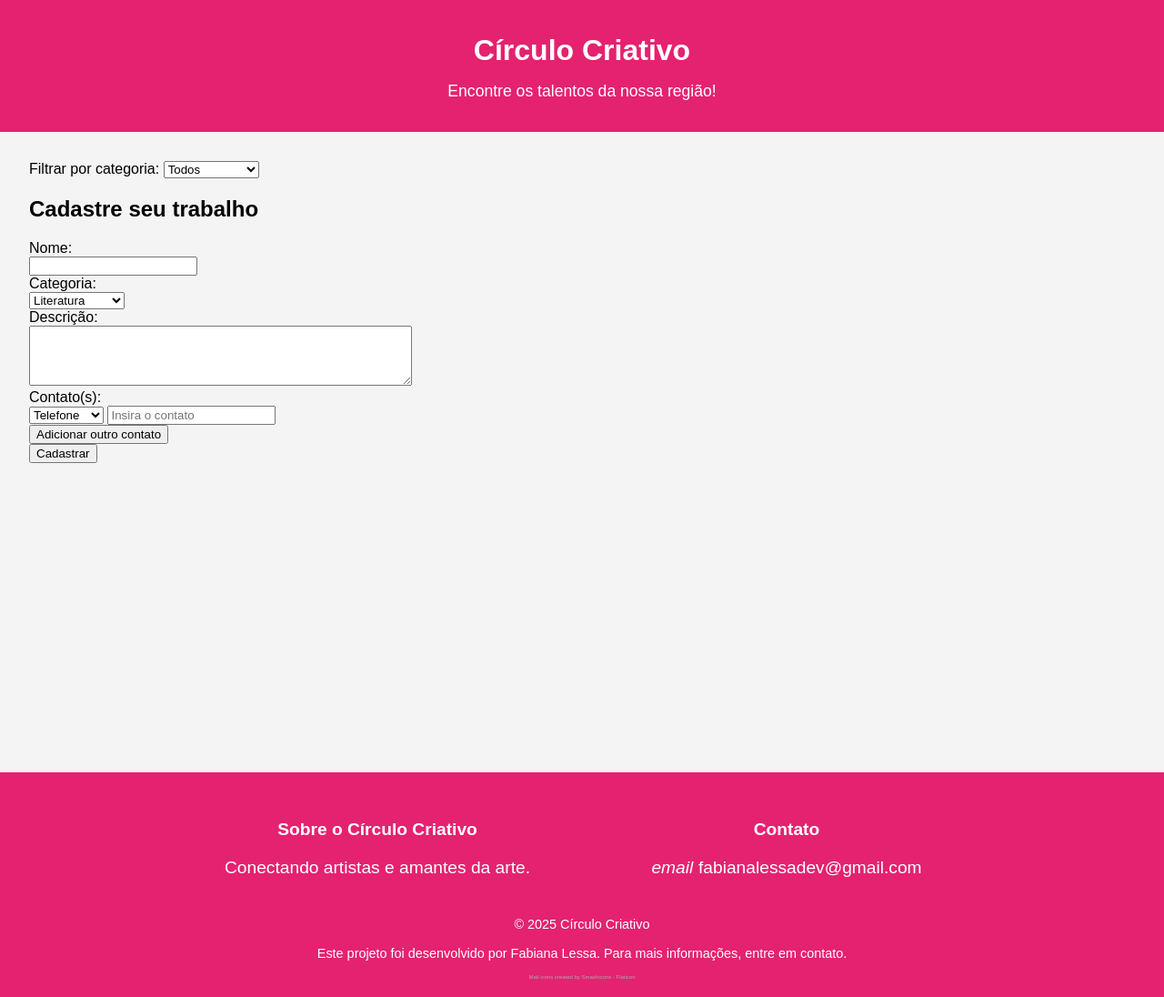
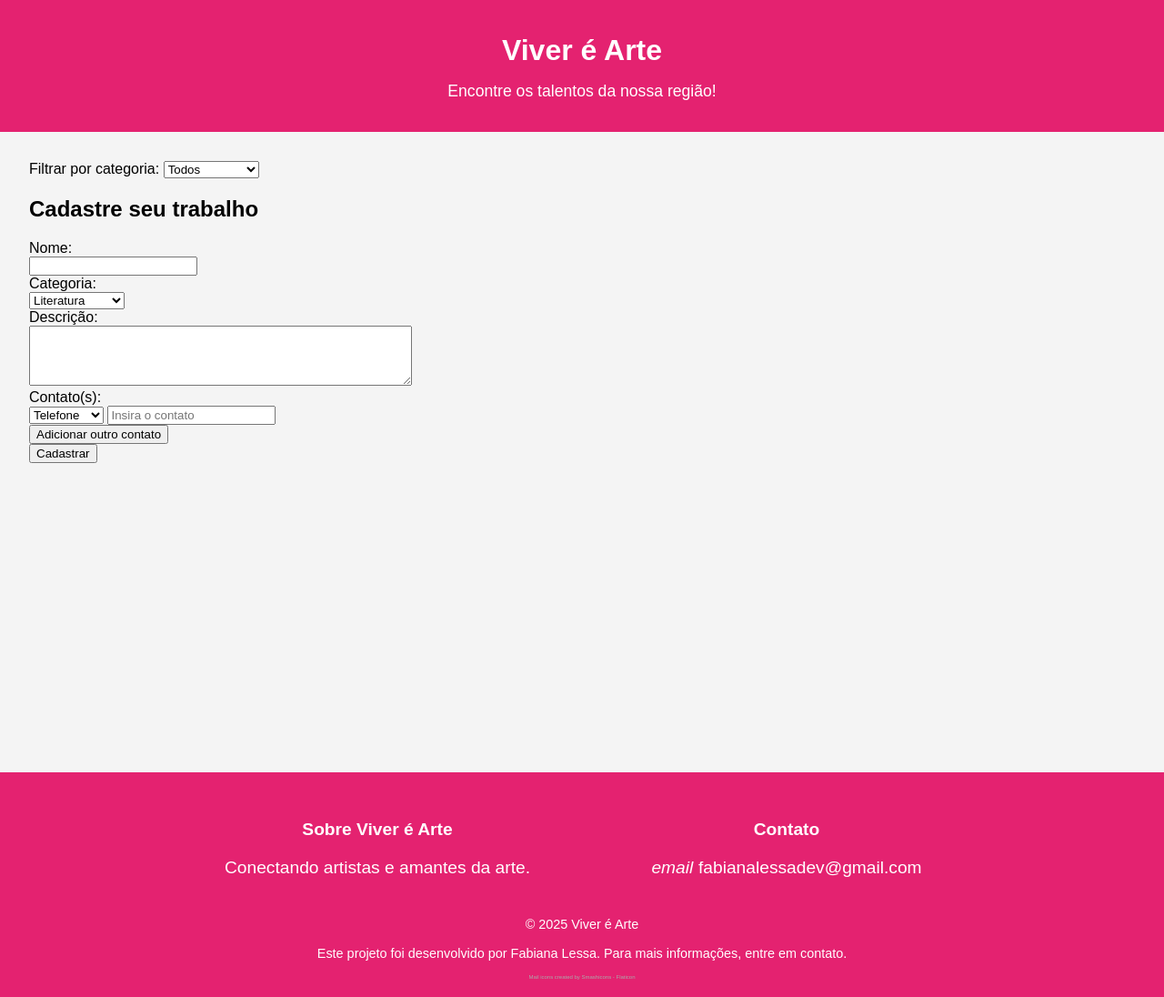
Before and after one commit to fabianalessadev/viver-e-arte, a plain HTML site: page catalogo.html in a window 1280 px wide. Shown: the whole page at 91% size. Drawn offline with Linux system fonts and the light colour scheme; some icons are missing; a web font is replaced by a local one.

Commit message:
Descreva as alterações

```diff
--- a/catalogo.html
+++ b/catalogo.html
@@ -4,7 +4,7 @@
    <head>
         <meta charset="UTF-8">
         <meta name="viewport" content="width=device-width, initial-scale=1.0">
-        <title>Catálogo de Artistas - Círculo Criativo</title>
+        <title>Catálogo de Artistas - Viver é Arte</title>
         <link rel="stylesheet" href="style.css">
         <link rel="stylesheet" href="./font/flaticon.css">
         <script src="script.js"></script>
@@ -12,7 +12,7 @@
 
    <body>
         <header>
-            <a href="index.html"><h1>Círculo Criativo</h1></a>
+            <a href="index.html"><h1>Viver é Arte</h1></a>
             <p>Encontre os talentos da nossa região!</p>
         </header>
 
@@ -70,7 +70,7 @@
         <footer>
             <div class="rodape-conteudo">
                 <div class="sobre-rodape">
-                    <h3>Sobre o Círculo Criativo</h3>
+                    <h3>Sobre Viver é Arte</h3>
                     <p>Conectando artistas e amantes da arte.</p>
                 </div>
                 <div class="contato-rodape">
@@ -78,7 +78,7 @@
                     <p class="email-rodape"><i class="material-icons email-icon">email</i><a href="mailto:fabianalessadev@gmail.com">fabianalessadev@gmail.com</a></p>
                 </div>
             </div>
-            <p class="copyright">&copy; 2025 Círculo Criativo</p>
+            <p class="copyright">&copy; 2025 Viver é Arte</p>
             <p class="desenvolvedor">Este projeto foi desenvolvido por Fabiana Lessa. Para mais informações, entre em contato.</p>
             <p class="atribuicao"><a href="https://www.flaticon.com/free-icons/mail" title="mail icons">Mail icons created by Smashicons - Flaticon</a></p>
         </footer>
```
Also changed, not shown: index.html (+1 -1 lines).
